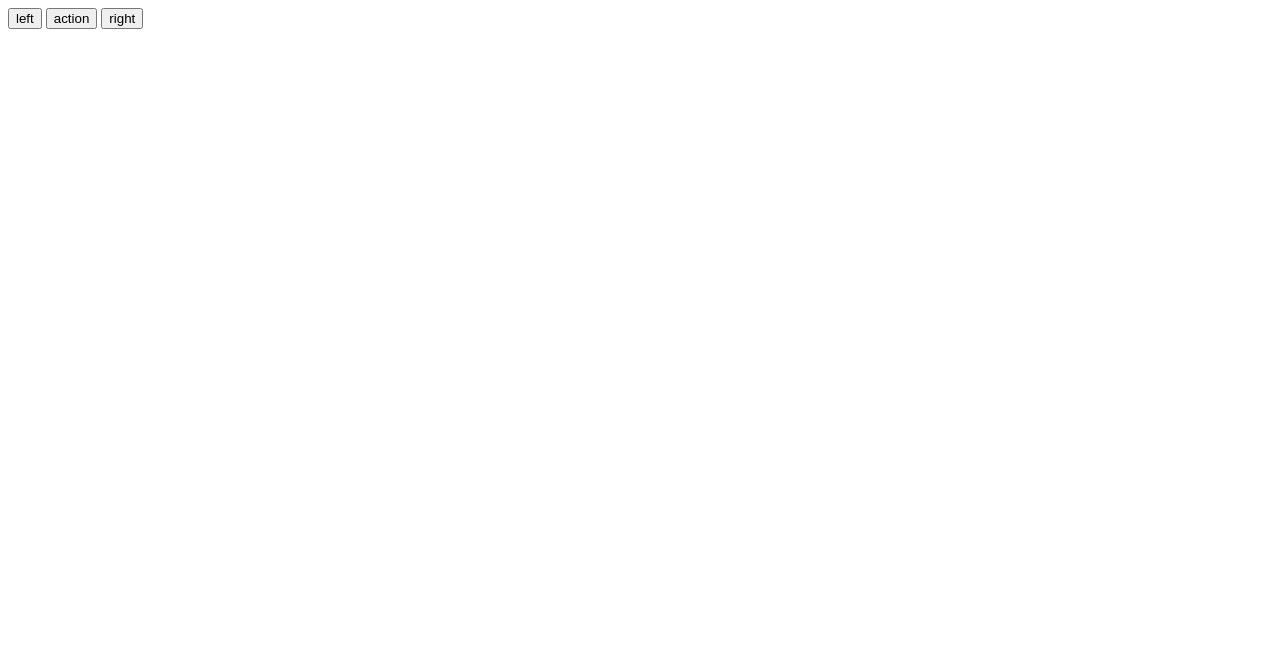
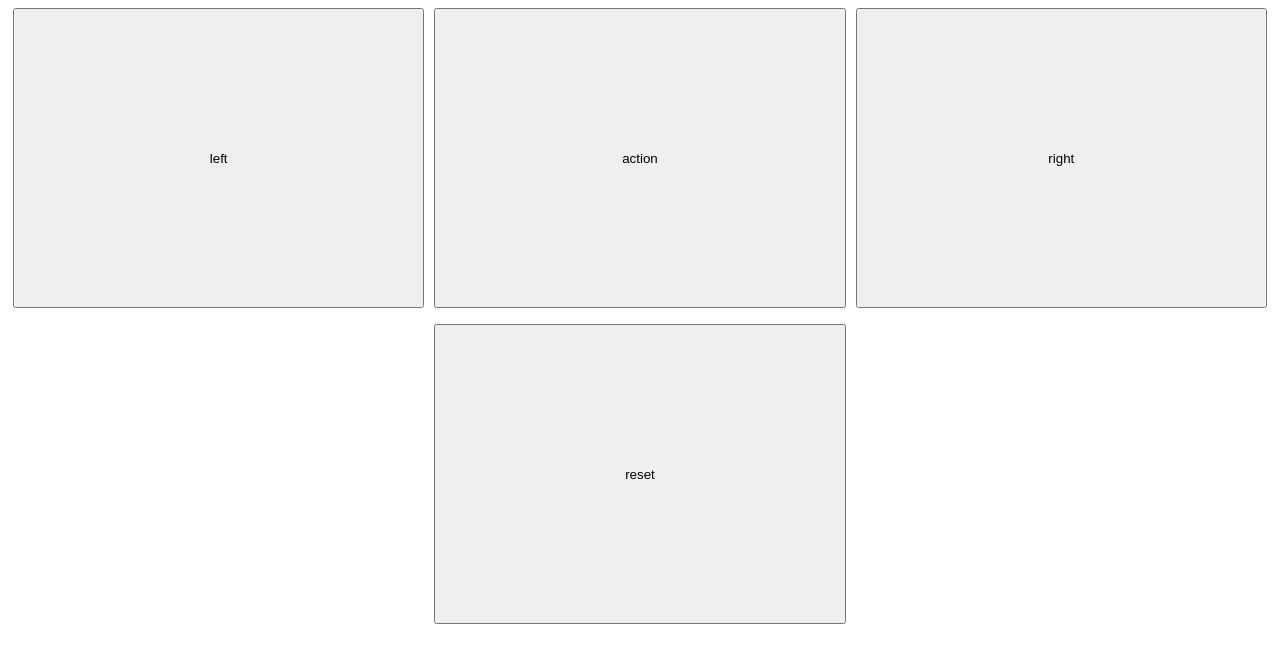
Before and after one commit to wutscher0815/wer-gewinnt, a website: page web/controls/index.html in a window 1280 px wide. Drawn offline with Linux system fonts and the light colour scheme.

Commit message:
remove console output, reset

```diff
--- a/src/grid.ts
+++ b/src/grid.ts
@@ -45,7 +45,7 @@ export class Grid {
             let [x, y] = [firstX, firstY];
             let diagonal = []
             while (x >= 0 && y < rows) {
-                console.log(x + ' ' + y);
+                //console.log(x + ' ' + y);
                 diagonal.push({ color: this.data[x][y], i: x, j: y });
                 x--;
                 y++;
@@ -57,7 +57,7 @@ export class Grid {
                 firstY--;
             } else {
                 firstX--;
-                console.log(firstX)
+                //console.log(firstX)
             }
         }
         return diagonals;
@@ -109,7 +109,7 @@ export class Grid {
                         }));
 
                         Promise.all(promises).then((colors: string[]) => {
-                            console.log(colors);
+                            //console.log(colors);
                             this.update();
                             return Promise.all(items.map((item, index) => new Promise(resolve => {
                                 setTimeout(() => {
--- a/web/controls/index.html
+++ b/web/controls/index.html
@@ -1,4 +1,16 @@
 <html>
+<style>
+    button {
+        width: calc(33.33% - 10px);
+        height: 300px;
+    }
+
+    p {
+        display: flex;
+        align-items: center;
+        justify-content: space-around;
+    }
+</style>
 
 <body>
     <p>
@@ -14,6 +26,16 @@
             right
         </button>
     </p>
+
+    <p>
+
+
+        <button onclick="reset()">
+            reset
+        </button>
+
+
+    </p>
 </body>
 
 <script>
@@ -28,6 +50,11 @@
     function action() {
         fetch('/action').then(res => console.log(res));
     };
+
+    function reset() {
+        if (confirm('Wirklich?'))
+            fetch('/reset').then(res => console.log(res));
+    };
 </script>
 
 </html>
```
Also changed, not shown: src/index.ts (+8 -2 lines), web/index.html (+1 -1 lines).
